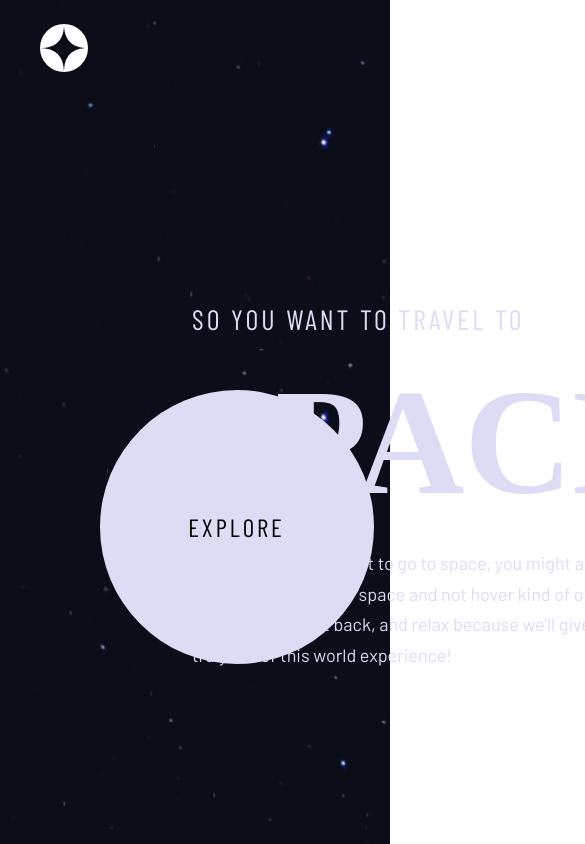
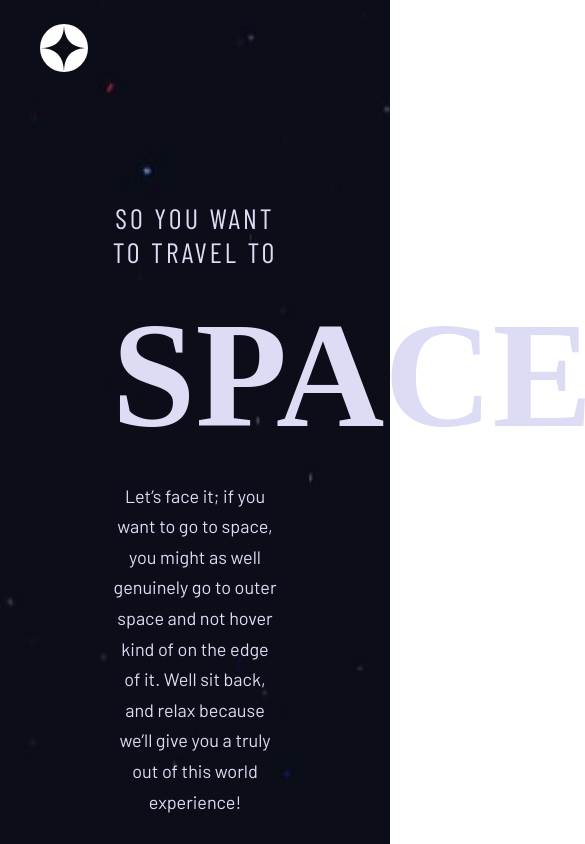
Before and after one commit to Fariv/frontendmentor.io, a React (Vite) app in the folder space-tourism-website-main/: page / in a window 390 px wide. Shown: the top 844 px of the page, 585 px wide, since content can reach past the window. Built offline with nearby package versions, Linux system fonts and the light colour scheme; a web font is replaced by a local one.

Commit message:
home view optimized for tablet

```diff
--- a/space-tourism-website-main/src/components/HomeContent.jsx
+++ b/space-tourism-website-main/src/components/HomeContent.jsx
@@ -1,10 +1,19 @@
-import { useState } from "react";
+import { useContext, useEffect, useState } from "react";
 import { css, styled } from "styled-components";
+import useWindowDimensions from "../hooks/useWindowDimensions";
+import HomeBgImageTablet from "../assets/home/background-home-tablet.jpg";
+import HomeBgImageDesktop from "../assets/home/background-home-desktop.jpg";
+import BgContext from "../contexts/BgContext";
 
 const HomeContentStyled = styled.div`
     display: flex;
     justify-content: space-between;
     margin: 12.7rem 7rem 0 7rem;
+    @media (max-width: 1024px) {
+        flex-direction: column;
+        align-items: center;
+        margin: 6.35rem 7rem 0 7rem;
+    }
 `;
 
 const sharedCss = css`
@@ -15,6 +24,11 @@ const sharedCss = css`
 const LeftSideStyled = styled.div`
     ${sharedCss}
     padding-left: 5rem;
+    @media (max-width: 1024px) {
+        padding-left: 0;
+        width: 100%;
+        margin-bottom: 3.5rem;
+    }
 `;
 
 const LeftSideTextWrapper = styled.div`
@@ -36,6 +50,10 @@ const LeftSideTextWrapper = styled.div`
         font-size: 18px;
         font-weight: 400;
         line-height: 1.7;
+    }
+    @media (max-width: 1024px) {
+        width: 100%;
+        text-align: center;
     }
 `;
 
@@ -75,6 +93,7 @@ const CircleOverlayStyled = styled.div`
 
 const HomeContent = () => {
 
+    const {setBg} = useContext(BgContext);
     const [overLayOpacity, setOverLayOpacity] = useState(0);
     const showOverLay = () => {
         setOverLayOpacity(0.1);
@@ -82,6 +101,17 @@ const HomeContent = () => {
     const hideOverLay = () => {
         setOverLayOpacity(0);
     }
+
+    const { width } = useWindowDimensions();
+    useEffect(() => {
+        if (width > 767 && width < 1025) {
+
+            setBg(HomeBgImageTablet);
+        } else if (width > 1024) {
+
+            setBg(HomeBgImageDesktop);
+        }
+    }, [width]);
 
     return (
         <HomeContentStyled>
--- /dev/null
+++ b/space-tourism-website-main/src/hooks/useWindowDimensions.jsx
@@ -0,0 +1,24 @@
+import { useState, useEffect } from 'react';
+
+function getWindowDimensions() {
+    const { innerWidth: width, innerHeight: height } = window;
+    return {
+        width,
+        height
+    };
+}
+
+export default function useWindowDimensions() {
+    const [windowDimensions, setWindowDimensions] = useState(getWindowDimensions());
+
+    useEffect(() => {
+        function handleResize() {
+            setWindowDimensions(getWindowDimensions());
+        }
+
+        window.addEventListener('resize', handleResize);
+        return () => window.removeEventListener('resize', handleResize);
+    }, []);
+
+    return windowDimensions;
+}
```
